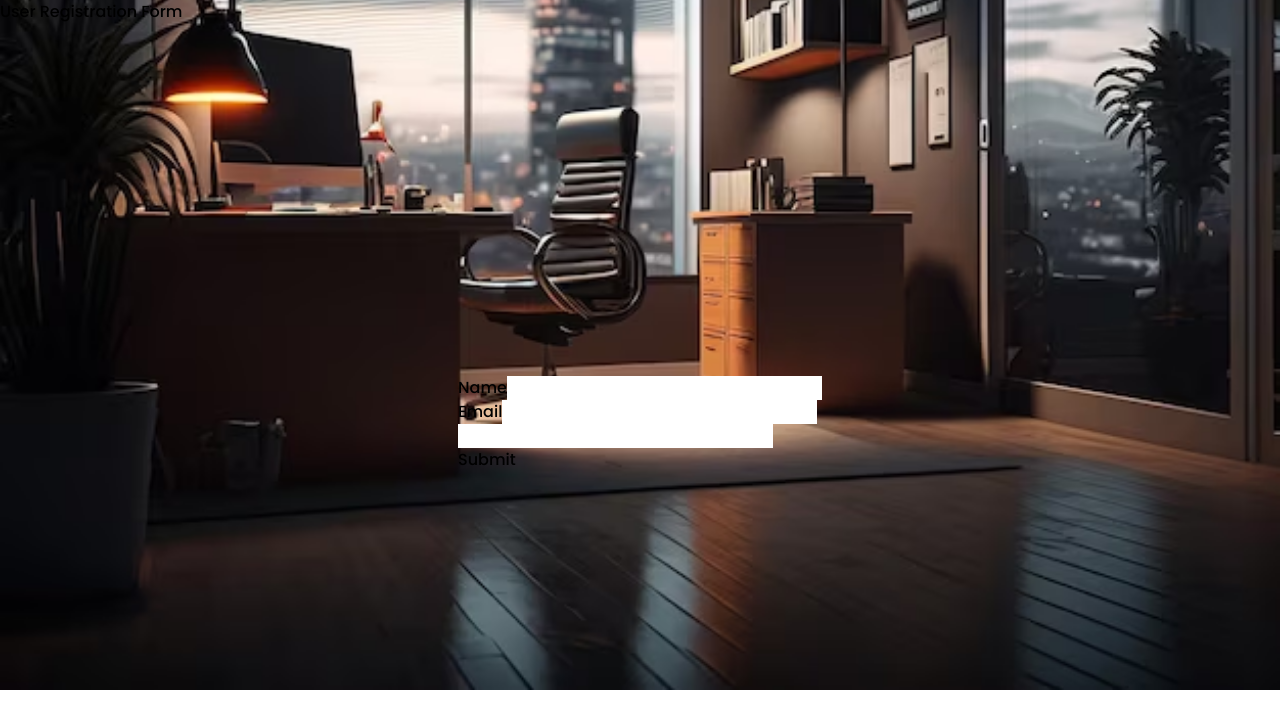
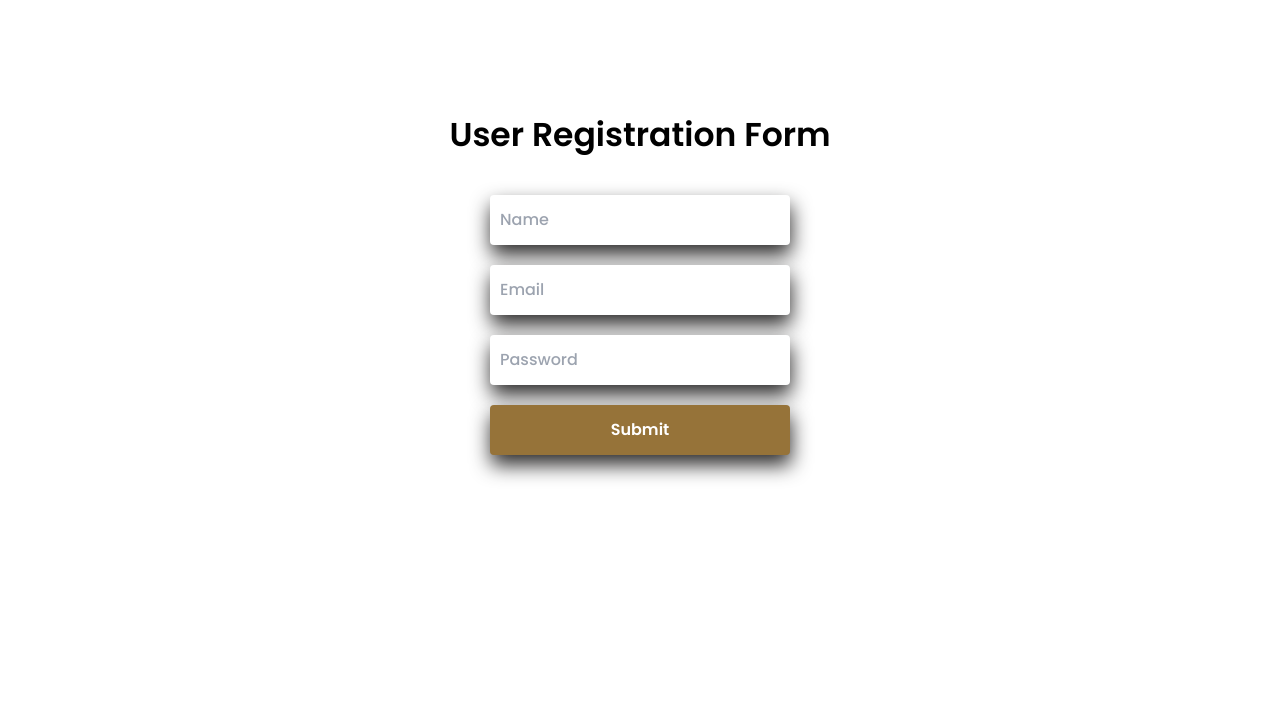
Before and after one commit to Nwakaego-Ego/leetChallengeNextjs, a Next.js app: page /Form in a window 1280 px wide. Shown: the top 728 px of the page. Built offline with nearby package versions, Linux system fonts and the light colour scheme.

Commit message:
qrcode project

```diff
--- a/app/Form/form.css
+++ b/app/Form/form.css
@@ -5,22 +5,63 @@
 }
 
 body {
-  background-image: url("/office.avif");
+  /* background-image: url("/office-img.avif"); */
   background-size: cover;
   overflow: hidden;
-  min-width: 750;
-  height: 100px;
-  /* background-image: url("https://i.stack.imgur.com/2OrtT.jpg"); */
+  height: 500px;
+
   background-size: cover;
   background-repeat: no-repeat;
   background-position: 50% 50%;
 }
 
-.container {
-  min-height: 100vh;
+.main-container {
+  /* min-height: 100vh; */
+  margin-top: 50px;
   display: flex;
 
   align-items: center;
   justify-content: center;
   position: relative;
 }
+
+.cover {
+  /* position: absolute;
+  transform: translate(-50%, -50%); */
+  z-index: 999;
+  text-align: center;
+  padding: 60px 32px;
+  background-color: rgba(255, 255, 255, 0.04);
+  box-shadow: -1 4px 28px 0px rgba(0, 0, 0, 0, 0.75);
+}
+
+header {
+  font-size: 33px;
+  font-weight: 600;
+  margin: 0 0 35px 0;
+}
+
+.field {
+  margin-bottom: 20px;
+  width: 300px;
+  height: 50px;
+  border-radius: 4px;
+  box-shadow: 1px 10px 20px 0 rgb(44, 43, 43);
+  outline: none;
+}
+
+.btn {
+  width: 300px;
+  border-radius: 4px;
+  box-shadow: 1px 10px 20px 0 rgb(44, 43, 43);
+  height: 50px;
+  transition: background-color 0.3s ease;
+}
+
+.btn:hover {
+  background-color: #af8239;
+}
+
+::placeholder {
+  padding-left: 10px;
+}
--- a/app/Form/page.jsx
+++ b/app/Form/page.jsx
@@ -29,8 +29,9 @@ const FormVal = () => {
   let initialValues = { name: "", email: "", password: "" };
   return (
     <>
-      <p>User Registration Form</p>
-      <div className="container">
+      <div className="main-container">
+        <div className="cover">
+          <header>User Registration Form</header>
           <Formik
             initialValues={initialValues}
             validationSchema={schema}
@@ -39,24 +40,24 @@ const FormVal = () => {
             <Form>
               <div className="">
                 <div>
-                <label htmlFor="Name">Name</label>
                   <Field
                     name="name"
                     id="name"
                     type="text"
-                  className="text-black"
+                    className="text-black field"
+                    placeholder="Name"
                   />
                   <div className="">
                     <ErrorMessage name="name">{(msg) => msg}</ErrorMessage>
                   </div>
                 </div>
                 <div className="">
-                <label htmlFor="email">Email</label>
                   <Field
                     name="email"
                     id="email"
                     type="text"
-                  className="text-black "
+                    className="text-black field"
+                    placeholder="Email"
                   />
                   <div className="error-message">
                     <ErrorMessage name="email">{(msg) => msg}</ErrorMessage>
@@ -67,16 +68,23 @@ const FormVal = () => {
                     name="password"
                     id="password"
                     type="password"
-                  className="text-black "
+                    className="text-black field"
+                    placeholder="Password"
                   />
                   <div className="">
                     <ErrorMessage name="password">{(msg) => msg}</ErrorMessage>
                   </div>
                 </div>
-              <button type="submit">Submit</button>
+                <button
+                  type="submit"
+                  className="btn bg-[#967339] text-white font-bold py-2 px-4 rounded"
+                >
+                  Submit
+                </button>
               </div>
             </Form>
           </Formik>
+        </div>
       </div>
     </>
   );
--- /dev/null
+++ b/app/Qrcode/qrcode.css
@@ -0,0 +1,3 @@
+body {
+  /* background-color: red !important; */
+}
--- /dev/null
+++ b/app/Qrcode/qrcode.jsx
@@ -0,0 +1,26 @@
+"use client";
+import React, { useState } from "react";
+import QRCode from "qrcode";
+import "./qrcode.css";
+
+const qrcode = () => {
+  const [qr, setQr] = useState("");
+
+  const generateQr = () => {
+    setQr(
+      "https://api.qrserver.com/v1/create-qr-code/?size=150x150&data=Example"
+    );
+  };
+  return (
+    <>
+      <div>
+        <div className="text-white">QRCODE GENERATOR</div>
+        <input type="text" />
+        <button onClick={generateQr}>Generate Code</button>
+        <p>{qr}</p>
+      </div>
+    </>
+  );
+};
+
+export default qrcode;
--- a/app/page.js
+++ b/app/page.js
@@ -8,6 +8,7 @@ import Tobe from "./tobe";
 import Display from "./Display/display";
 import Projects from "../app/Projects/numList/page";
 import Form from "../app/Form/page";
+import Qrcode from "../app/Qrcode/qrcode";
 
 export default function Home() {
   return (
@@ -21,7 +22,8 @@ export default function Home() {
       {/* <Tobe /> */}
       {/* <Display /> */}
       {/* <Projects /> */}
-      <Form />
+      {/* <Form /> */}
+      <Qrcode />
     </main>
   );
 }
--- a/package.json
+++ b/package.json
@@ -12,6 +12,7 @@
     "debounce": "^1.2.1",
     "formik": "^2.4.5",
     "next": "13.5.4",
+    "qrcode": "^1.5.3",
     "react": "^18",
     "react-dom": "^18",
     "react-modal": "^3.16.1",
```
Also changed, not shown: public/office-img.avif (added), 1 other file (tests, documents, lock files or other folders). Lines whose indentation alone changed are shown as unchanged.
